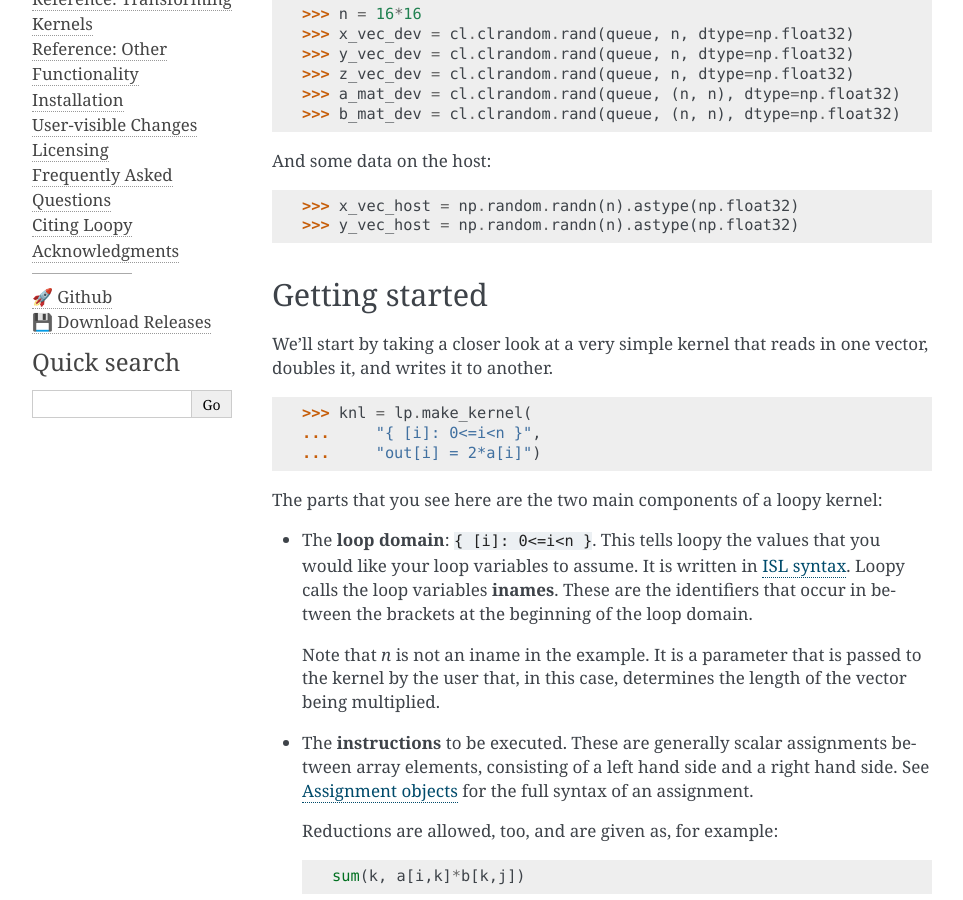
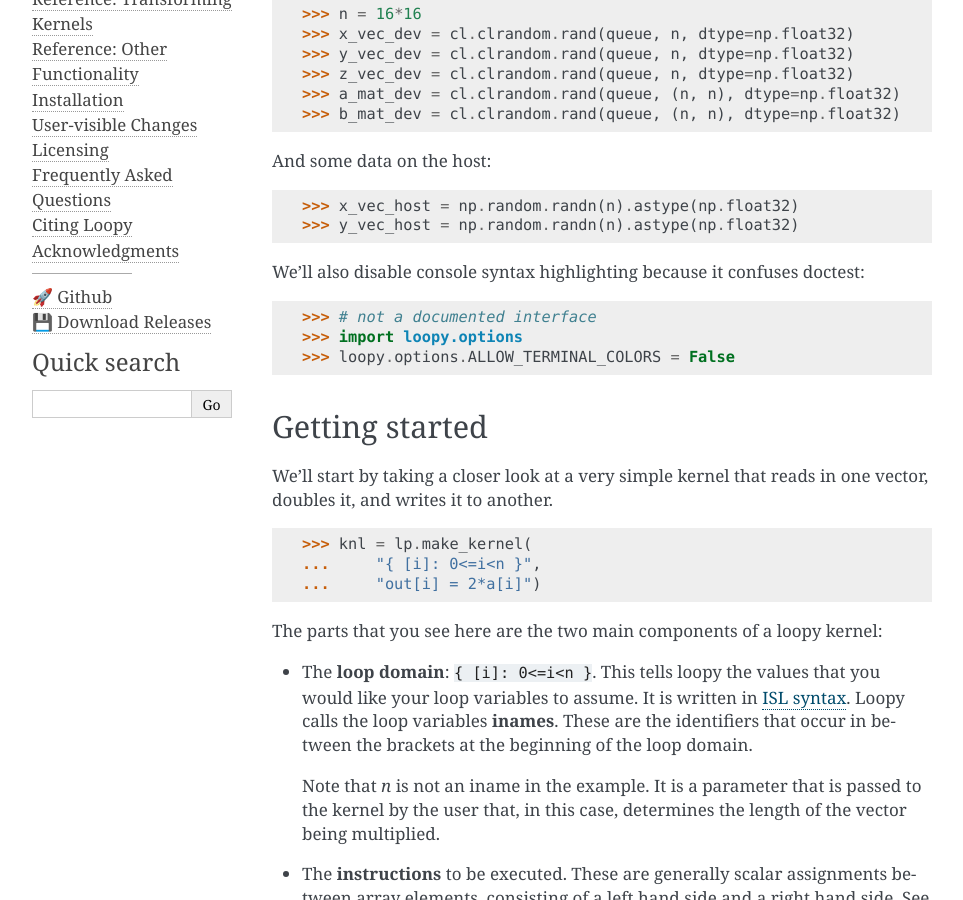
Before and after one commit to inducer/loopy, a Sphinx documentation site: the page built from doc/tutorial.rst, in a window 1280 px wide and 900 px high, scrolled down 664 px. Shown: the whole window, without its empty margins (148-1111 px from the left). Built offline with Sphinx 7.4.7, drawn with Linux system fonts in a browser that asks for light colours.

Commit message:
Disable terminal colors for doctest

```diff
--- a/doc/tutorial.rst
+++ b/doc/tutorial.rst
@@ -52,6 +52,13 @@ And some data on the host:
     >>> y_vec_host = np.random.randn(n).astype(np.float32)
 
 .. }}}
+
+We'll also disable console syntax highlighting because it confuses
+doctest::
+
+    >>> # not a documented interface
+    >>> import loopy.options
+    >>> loopy.options.ALLOW_TERMINAL_COLORS = False
 
 Getting started
 ---------------
```
